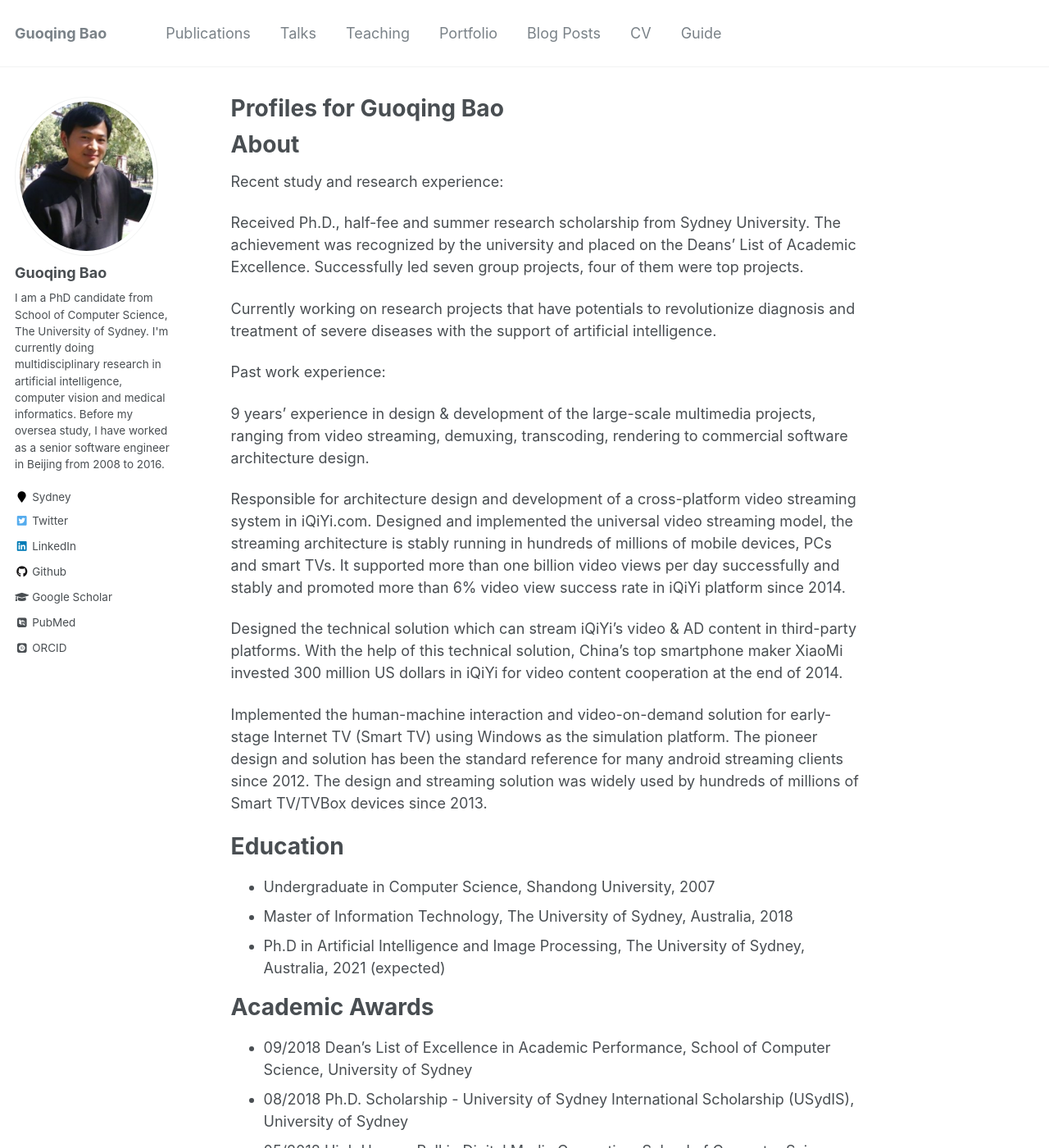
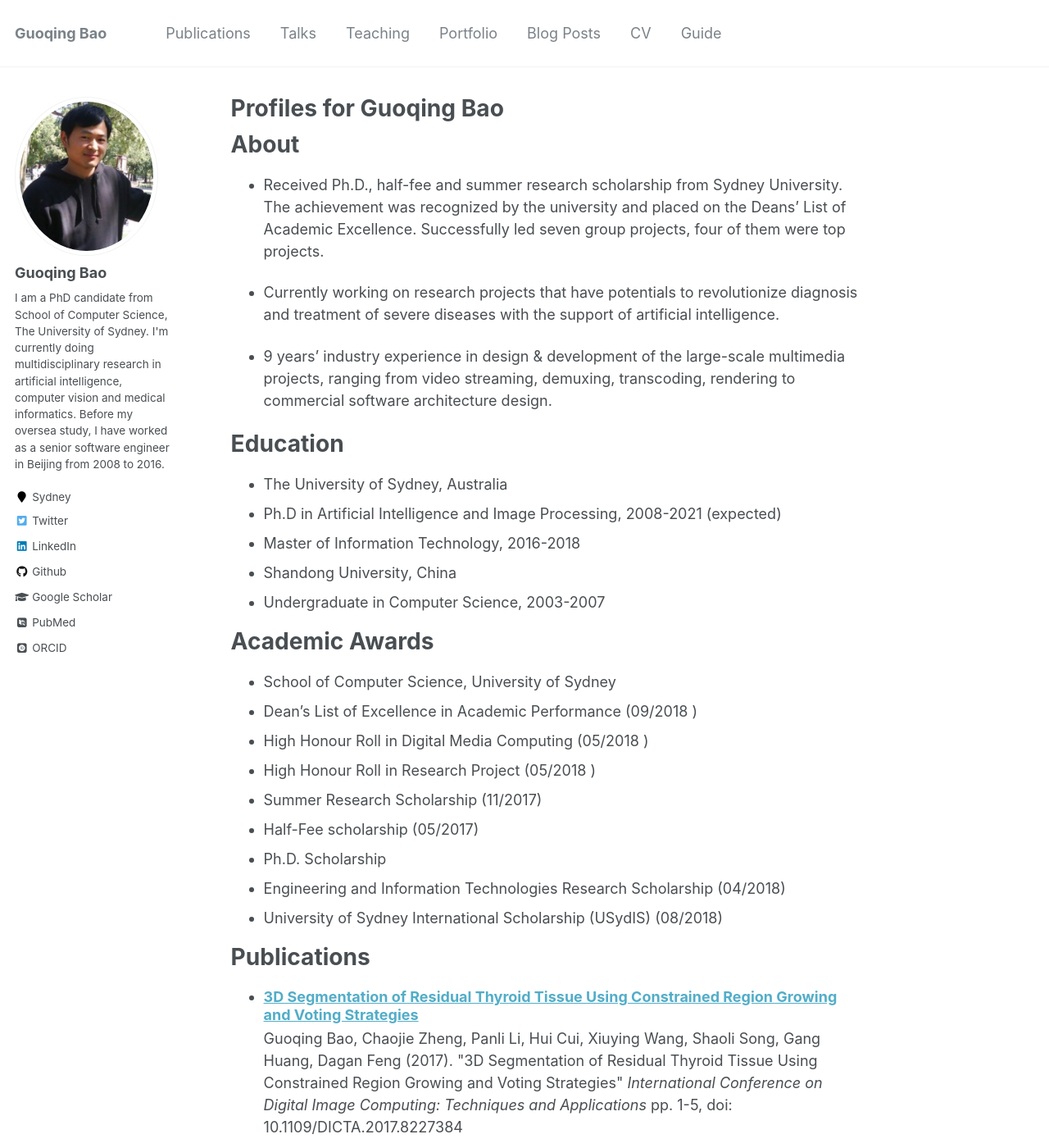
Before and after one commit to guoqingbao/guoqingbao.github.io, a Jekyll site: the page built from _pages/about.md, in a window 1280 px wide and 1400 px high. Shown: the whole window at 82% size. Built offline with Jekyll 4.4.1, drawn with Linux system fonts in a browser that asks for light colours; some web fonts are replaced; some of the changed text lies outside the part shown.

Commit message:
Personal website

```diff
--- a/_pages/about.md
+++ b/_pages/about.md
@@ -13,38 +13,31 @@ redirect_from:
 
 About
 ======
-Recent study and research experience:
+* Received Ph.D., half-fee and summer research scholarship from Sydney University. The achievement was recognized by the university and placed on the Deans' List of Academic Excellence. Successfully led seven group projects, four of them were top projects.
 
-Received Ph.D., half-fee and summer research scholarship from Sydney University. The achievement was recognized by the university and placed on the Deans' List of Academic Excellence. Successfully led seven group projects, four of them were top projects.
+* Currently working on research projects that have potentials to revolutionize diagnosis and treatment of severe diseases with the support of artificial intelligence.
 
-Currently working on research projects that have potentials to revolutionize diagnosis and treatment of severe diseases with the support of artificial intelligence.
-
-
-Past work experience:
-
-9 years' experience in design & development of the large-scale multimedia projects, ranging from video streaming, demuxing, transcoding, rendering to commercial software architecture design.
-
-Responsible for architecture design and development of a cross-platform video streaming system in iQiYi.com. Designed and implemented the universal video streaming model, the streaming architecture is stably running in hundreds of millions of mobile devices, PCs and smart TVs. It supported more than one billion video views per day successfully and stably and promoted more than 6% video view success rate in iQiYi platform since 2014.
-
-Designed the technical solution which can stream iQiYi's video & AD content in third-party platforms. With the help of this technical solution, China’s top smartphone maker XiaoMi invested 300 million US dollars in iQiYi for video content cooperation at the end of 2014.
-
-Implemented the human-machine interaction and video-on-demand solution for early-stage Internet TV (Smart TV) using Windows as the simulation platform. The pioneer design and solution has been the standard reference for many android streaming clients since 2012. The design and streaming solution was widely used by hundreds of millions of Smart TV/TVBox devices since 2013.
+* 9 years' industry experience in design & development of the large-scale multimedia projects, ranging from video streaming, demuxing, transcoding, rendering to commercial software architecture design.
 
 Education
 ======
-* Undergraduate in Computer Science, Shandong University, 2007
-* Master of Information Technology, The University of Sydney, Australia, 2018
-* Ph.D in Artificial Intelligence and Image Processing, The University of Sydney, Australia, 2021 (expected)
+* The University of Sydney, Australia
+ * Ph.D in Artificial Intelligence and Image Processing, 2008-2021 (expected)
+ * Master of Information Technology, 2016-2018
+* Shandong University, China
+ * Undergraduate in Computer Science, 2003-2007
 
 Academic Awards
 ======
-* 09/2018 Dean's List of Excellence in Academic Performance, School of Computer Science, University of Sydney
-* 08/2018 Ph.D. Scholarship - University of Sydney International Scholarship (USydIS), University of Sydney
-* 05/2018 High Honour Roll in Digital Media Computing, School of Computer Science, University of Sydney
-* 05/2018 High Honour Roll in Research Project, School of Computer Science, University of Sydney
-* 04/2018 Ph.D. Scholarship - Engineering and Information Technologies Research Scholarship, University of Sydney
-* 11/2017 Summer Research Scholarship, School of Computer Science, University of Sydney
-* 05/2017 Half-Fee scholarship, School of Computer Science, University of Sydney
+* School of Computer Science, University of Sydney
+ * Dean's List of Excellence in Academic Performance (09/2018 )
+ * High Honour Roll in Digital Media Computing (05/2018 )
+ * High Honour Roll in Research Project (05/2018 )
+ * Summer Research Scholarship (11/2017)
+ * Half-Fee scholarship (05/2017)
+* Ph.D. Scholarship
+* Engineering and Information Technologies Research Scholarship (04/2018)
+* University of Sydney International Scholarship (USydIS) (08/2018)
 
 Publications
 ======
```
Also changed, not shown: _pages/cv.md (+33 -10 lines).
